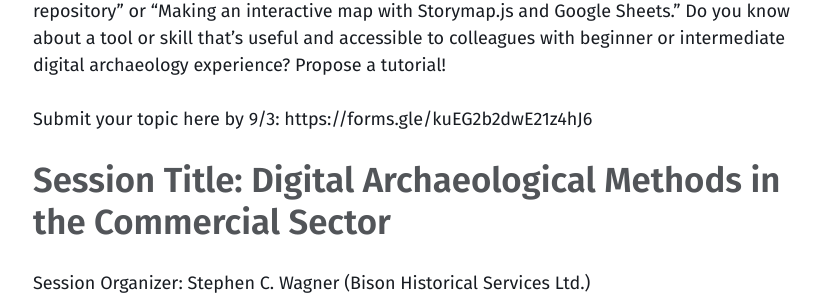
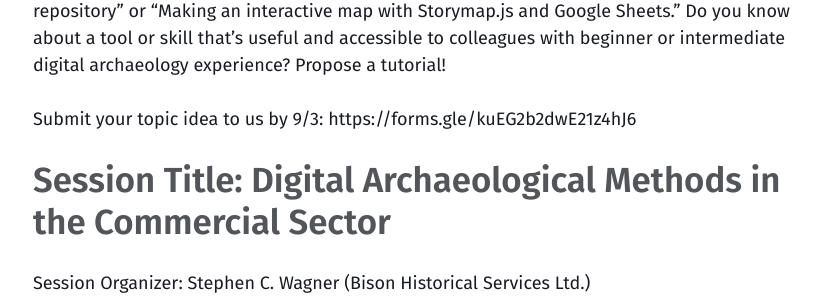
Before and after one commit to saaddig/news, a Jekyll site: the page built from _posts/2019-08-28-DDIG-in-austin.md, in a window 1280 px wide and 1400 px high, scrolled down 823 px. Shown: the part 152-452 px from the top of the window, without its empty margins (39-867 px from the left). Built offline with Jekyll 4.4.1, drawn with Linux system fonts in a browser that asks for light colours; some of the changed text lies outside the part shown.

Commit message:
edit post

```diff
--- a/_posts/2019-08-28-DDIG-in-austin.md
+++ b/_posts/2019-08-28-DDIG-in-austin.md
@@ -17,7 +17,7 @@
 Overview:
 This session will feature 5 minute “lightning talk” demonstrations of digital tools and quick tutorials on helpful skills. Examples could be things like “How to upload a preprint to an open repository” or “Making an interactive map with Storymap.js and Google Sheets.” Do you know about a tool or skill that’s useful and accessible to colleagues with beginner or intermediate digital archaeology experience? Propose a tutorial!
 
-Submit your topic here by 9/3: https://forms.gle/kuEG2b2dwE21z4hJ6
+Submit your topic idea to us by 9/3: https://forms.gle/kuEG2b2dwE21z4hJ6
 
 
 ## Session Title: Digital Archaeological Methods in the Commercial Sector
@@ -39,3 +39,7 @@
 # E-COMMUNITIES
 
 SAA staff will discontinue email distribution to interest groups at the end of 2019 in favor of the new e-communities on the SAA website. In the meantime, we will continue to provide announcements here as well as in the e-community. Stay tuned for another post coming soon about how to join our e-community and ensure that you continue receiving interest group communications.
+
+
+Feel free to reach out with any questions, ideas, or considerations,
+Jolene Smith and Kelsey Noack Myers, DDIG Co-Chairs
```
